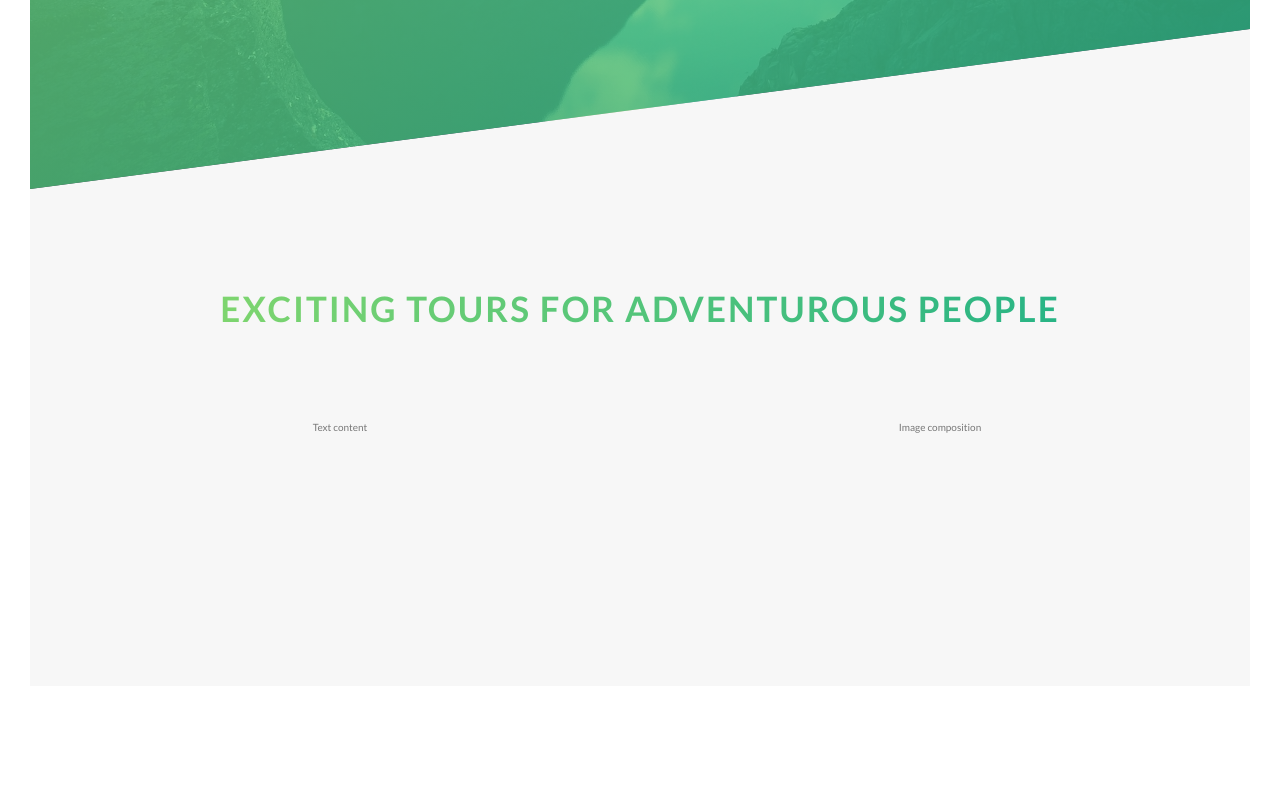
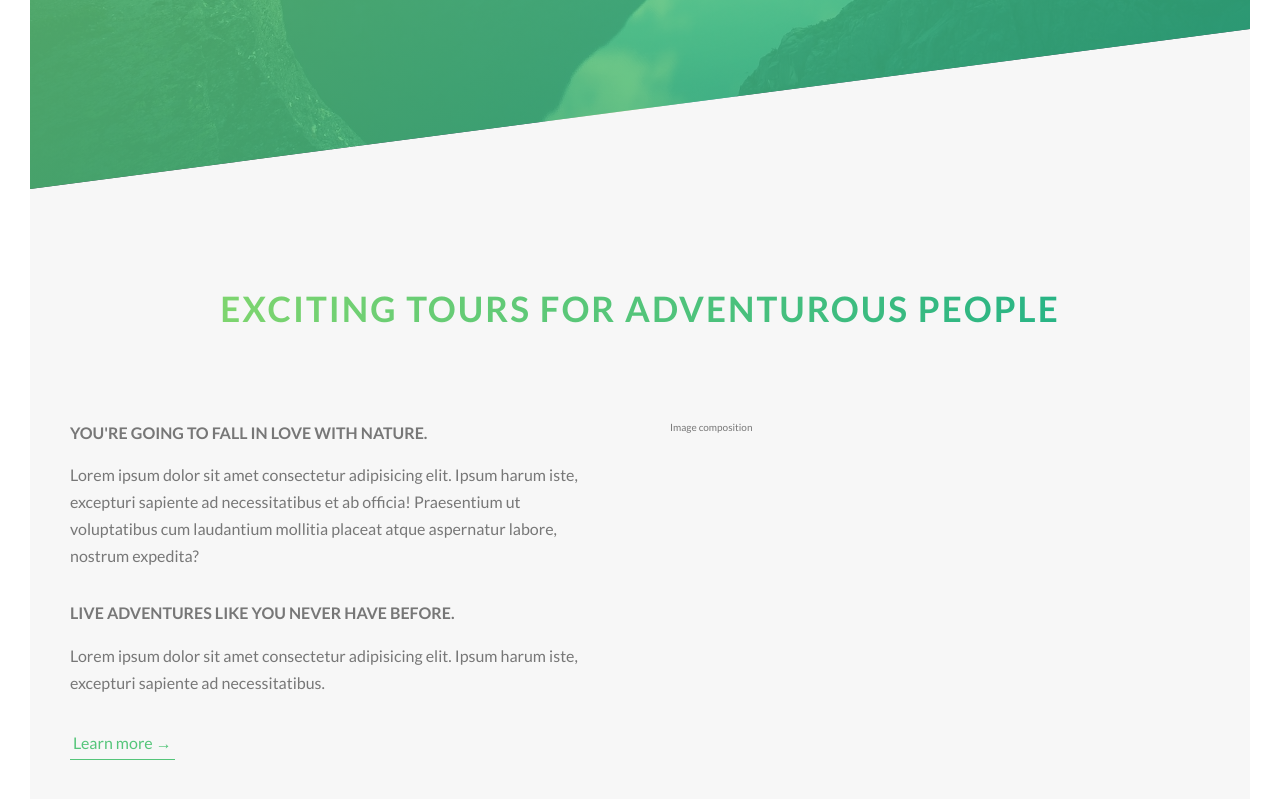
Before and after one commit to cperezep/adventour, a website: page index.html in a window 1280 px wide. Shown: the part 601-1400 px from the top of the page. Before the commit the page ends 1317 px from the top, so only its background shows below. Drawn offline with Linux system fonts and the light colour scheme.

Commit message:
Add heading-tertiary and btn-text to about section

```diff
--- a/index.html
+++ b/index.html
@@ -29,14 +29,26 @@
 
         <main>
             <section class="section-about">
-                <div class="u-center-text">
-                    <h2 class="heading-secondary u-margin-bottom-8">
+                <div class="u-center-text u-margin-bottom-big">
+                    <h2 class="heading-secondary">
                         Exciting tours for adventurous people
                     </h2>
-                    <div class="row">
-                        <div class="col-1-of-2">Text content</div>
-                        <div class="col-1-of-2">Image composition</div>
+                </div>
+                <div class="row">
+                    <div class="col-1-of-2">
+                        <h3 class="heading-tertiary u-margin-bottom-small">You're going to fall in love with nature.</h3>
+                        <p class="paragraph">
+                            Lorem ipsum dolor sit amet consectetur adipisicing elit. Ipsum harum iste, excepturi sapiente ad necessitatibus et ab officia! Praesentium ut voluptatibus cum laudantium mollitia placeat atque aspernatur labore, nostrum expedita?
+                        </p>
+
+                        <h3 class="heading-tertiary u-margin-bottom-small">Live adventures like you never have before.</h3>
+                        <p class="paragraph">
+                            Lorem ipsum dolor sit amet consectetur adipisicing elit. Ipsum harum iste, excepturi sapiente ad necessitatibus.
+                        </p>
+
+                        <a href="#" class="btn-text">Learn more &rarr;</a>
                     </div>
+                    <div class="col-1-of-2">Image composition</div>
                 </div>
             </section>
         </main>
--- a/sass/abstract/_variables.scss
+++ b/sass/abstract/_variables.scss
@@ -8,6 +8,9 @@
 $color-white: #fff;
 $color-black: #000;
 
+// FONT
+$default-font-size: 1.6rem;
+
 // GRID
 $grid-width: 114rem;
 $gutter-vertical: 8rem;
--- a/sass/base/_typography.scss
+++ b/sass/base/_typography.scss
@@ -74,3 +74,17 @@
     text-shadow: 0.5rem 1rem 2rem rgba($color-black, 0.2);
   }
 }
+
+.heading-tertiary {
+  font-size: $default-font-size;
+  font-weight: 700;
+  text-transform: uppercase;
+}
+
+.paragraph {
+  font-size: $default-font-size;
+
+  &:not(:last-child) {
+    margin-bottom: 3rem;
+  }
+}
--- a/sass/base/_utilities.scss
+++ b/sass/base/_utilities.scss
@@ -3,6 +3,14 @@
   text-align: center;
 }
 
-.u-margin-bottom-8 {
+.u-margin-bottom-small {
+  margin-bottom: 1.5rem;
+}
+
+.u-margin-bottom-medium {
+  margin-bottom: 4rem;
+}
+
+.u-margin-bottom-big {
   margin-bottom: 8rem;
 }
--- a/sass/components/_button.scss
+++ b/sass/components/_button.scss
@@ -16,7 +16,7 @@
     /* It's the initial state */
     transition: all 0.2s;
     position: relative;
-    font-size: 1.6rem;
+    font-size: $default-font-size;
   }
 
   &:hover {
@@ -71,3 +71,29 @@
     animation-fill-mode: backwards;
   }
 }
+
+.btn-text {
+  &:link,
+  &:visited {
+    font-size: $default-font-size;
+    color: $color-primary;
+    // In order to use the box model properties on it like padding, margin, and all that good stuff.
+    display: inline-block;
+    text-decoration: none;
+    border-bottom: 1px solid $color-primary;
+    padding: 3px;
+    transition: all 0.2s;
+  }
+
+  &:hover {
+    background-color: $color-primary;
+    color: $color-white;
+    box-shadow: 0 1rem 2rem rgba($color-black, 0.15);
+    transform: translateY(-2px);
+  }
+
+  &:active {
+    box-shadow: 0 0.5rem 1rem rgba($color-black, 0.15);
+    transform: translateY(0);
+  }
+}
```
Also changed, not shown: README.md, css/style.css.
